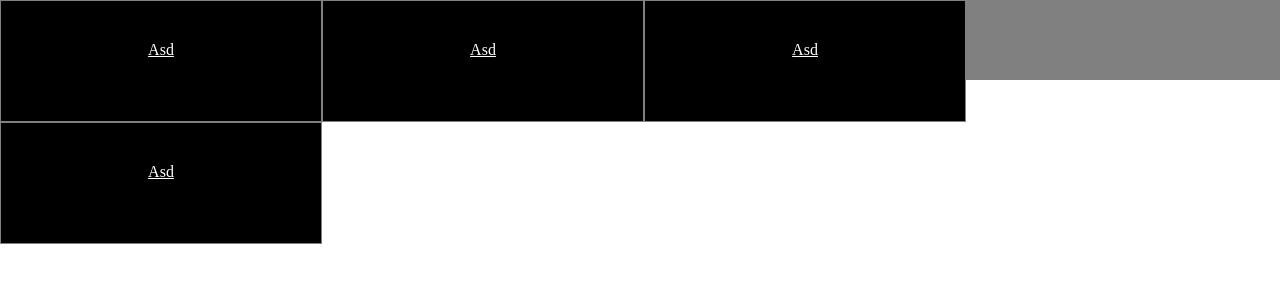
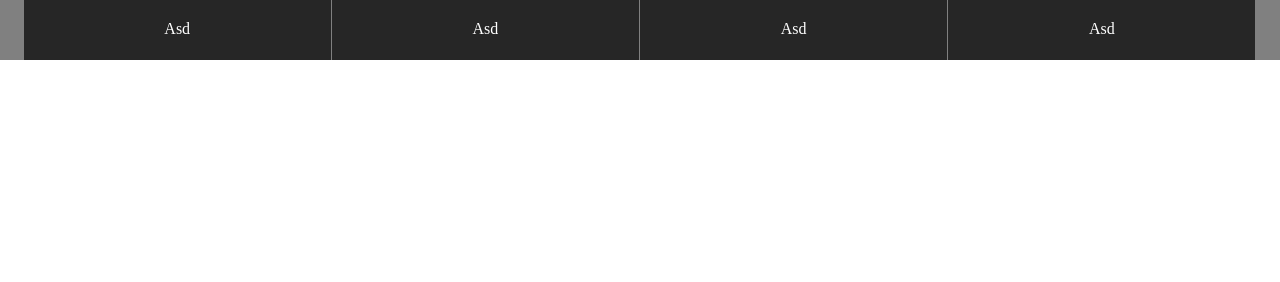
Before and after one commit to Koczka01/webteszt, a plain HTML site: page index.html in a window 1280 px wide. Drawn offline with Linux system fonts and the light colour scheme.

Commit message:
menü kész

```diff
--- a/style.css
+++ b/style.css
@@ -5,15 +5,23 @@ html, body{
 #menu{
     width: 100vw;
     background-color: gray;
-    height: 10vh;
+    height: 7.5vh;
+    margin: 0;
+    text-align: center;
 }
 .menupont{
     display: inline-block;
-    width: 25%;
-    height: 10vh;
-    padding-top: 5vh;
-    background-color: black;
+    width: 24%;
+    height: 5vh;
+    padding-top: 2.5vh;
+    background-color: rgba(0,0,0,0.7);
     color: white;
     text-align: center;
-    border: solid gray 1px;
+    border-right: solid gray 1px;
+    margin: 0;
+    text-decoration: none;
 }
+.menupont:hover{
+    font-weight: bold;
+    background-color: black;
+}
```
